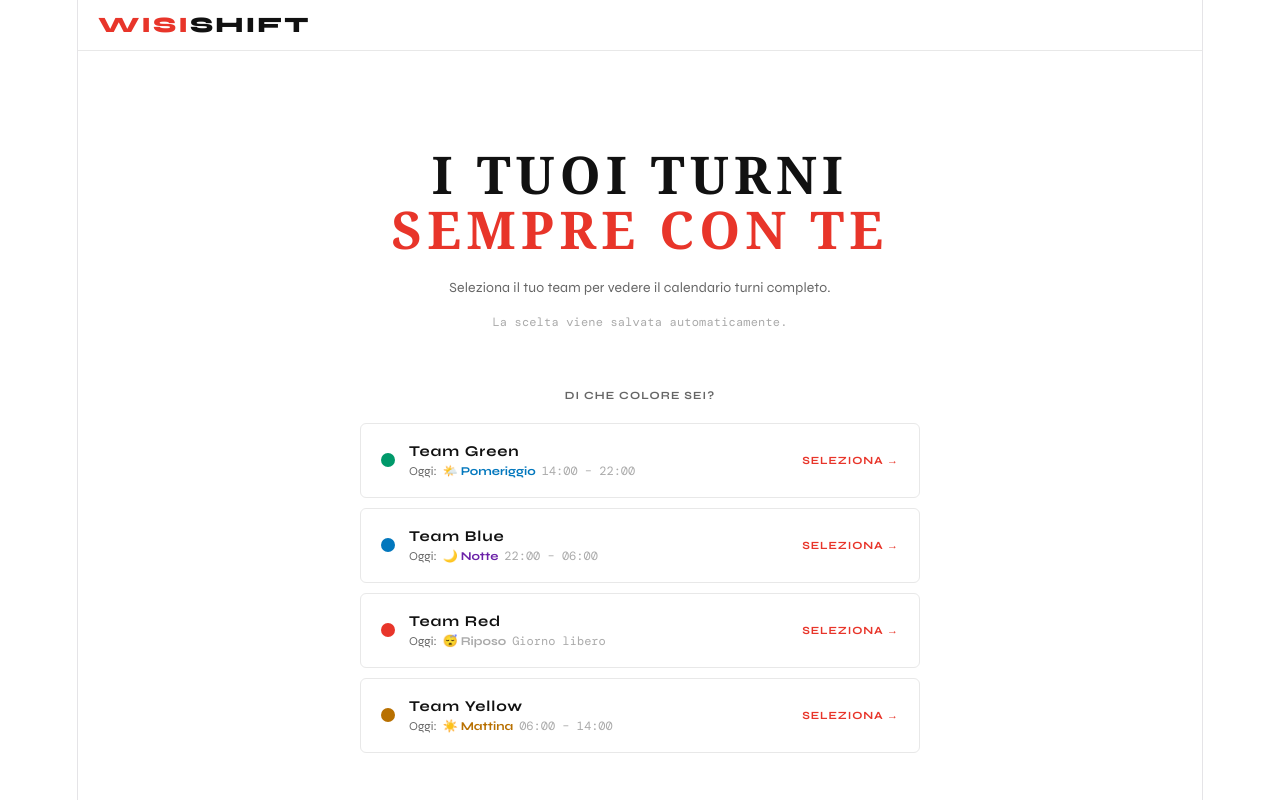
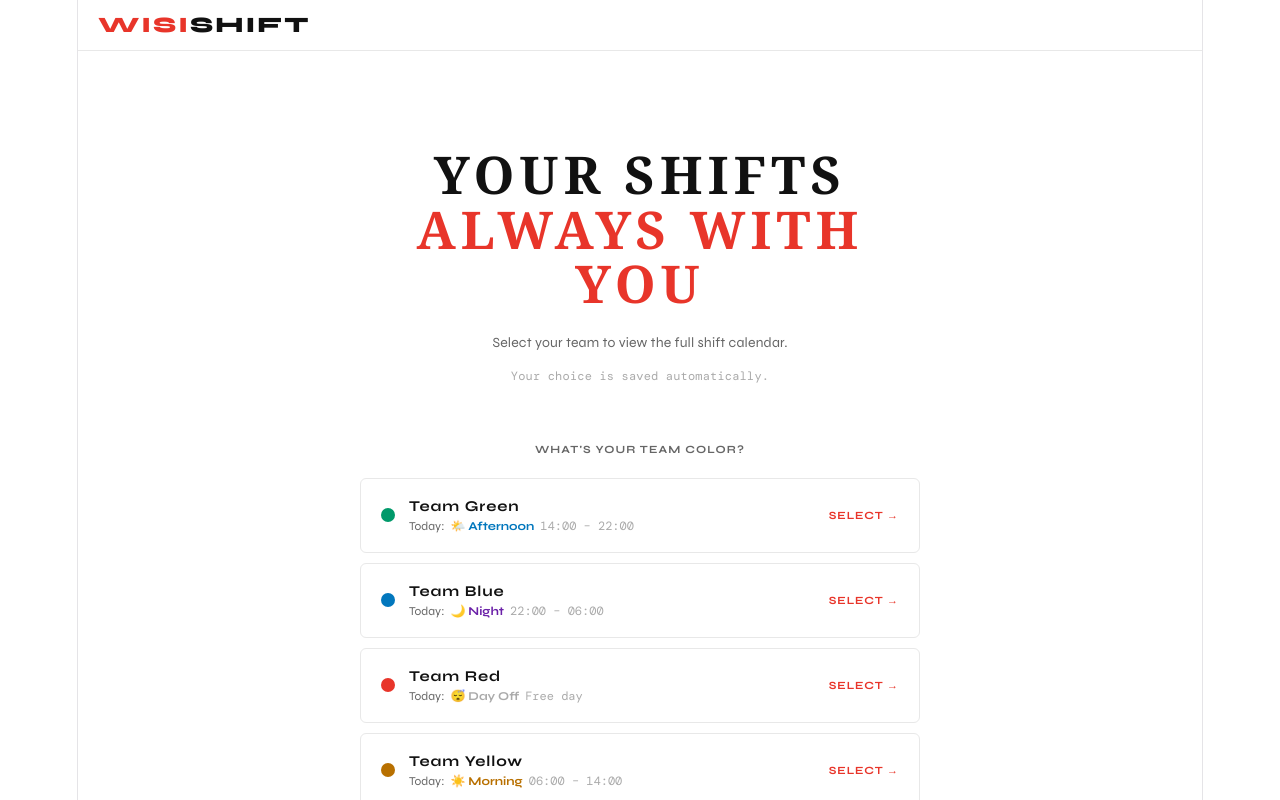
Before and after one commit to lorevis92/wisishift, a React (Vite) app: page / in a window 1280 px wide. Shown: the top 800 px of the page. Built offline with nearby package versions, Linux system fonts and the light colour scheme.

Commit message:
WisiShift in english

```diff
--- a/src/App.jsx
+++ b/src/App.jsx
@@ -72,10 +72,10 @@ const TEAM_META = {
 };
 
 const SHIFT_META = {
-  morning:   { label: "Mattina",    short: "MAT", icon: "☀️",  time: "06:00 – 14:00", color: "#B87000", bg: "rgba(184,112,0,0.06)",  border: "rgba(184,112,0,0.18)"  },
-  afternoon: { label: "Pomeriggio", short: "POM", icon: "🌤️", time: "14:00 – 22:00", color: "#0277BD", bg: "rgba(2,119,189,0.06)",  border: "rgba(2,119,189,0.18)"  },
-  night:     { label: "Notte",      short: "NOT", icon: "🌙",  time: "22:00 – 06:00", color: "#6B21A8", bg: "rgba(107,33,168,0.06)", border: "rgba(107,33,168,0.18)" },
-  off:       { label: "Riposo",     short: "—",   icon: "😴",  time: "Giorno libero", color: "#AAAAAA", bg: "transparent",           border: T.border                },
+  morning:   { label: "Morning",   short: "MOR", icon: "☀️",  time: "06:00 – 14:00", color: "#B87000", bg: "rgba(184,112,0,0.06)",  border: "rgba(184,112,0,0.18)"  },
+  afternoon: { label: "Afternoon", short: "AFT", icon: "🌤️", time: "14:00 – 22:00", color: "#0277BD", bg: "rgba(2,119,189,0.06)",  border: "rgba(2,119,189,0.18)"  },
+  night:     { label: "Night",     short: "NGT", icon: "🌙",  time: "22:00 – 06:00", color: "#6B21A8", bg: "rgba(107,33,168,0.06)", border: "rgba(107,33,168,0.18)" },
+  off:       { label: "Day Off",   short: "—",   icon: "😴",  time: "Free day",      color: "#AAAAAA", bg: "transparent",           border: T.border                },
 };
 
 function sameDay(a, b) {
@@ -152,7 +152,7 @@ export default function App() {
   if (!selectedTeam) return <Onboarding onSelect={setSelectedTeam} today={today} isMobile={isMobile} />;
 
   const tm = TEAM_META[selectedTeam];
-  const monthName = new Date(viewYear, viewMonth, 1).toLocaleString("it-IT", { month: "long" });
+  const monthName = new Date(viewYear, viewMonth, 1).toLocaleString("en-US", { month: "long" });
   const daysCount = getDaysInMonth(viewYear, viewMonth);
   const firstDay  = getFirstDayOfMonth(viewYear, viewMonth);
   const adj = getAdjacentTeams(selectedTeam, today);
@@ -194,7 +194,7 @@ export default function App() {
               cursor: "pointer", fontFamily: "'Syne', sans-serif",
               letterSpacing: "0.07em", textTransform: "uppercase",
             }}
-          >Cambia team</button>
+          >Change team</button>
         </div>
       </header>
 
@@ -206,7 +206,7 @@ export default function App() {
           borderRadius: 6, padding: "24px", marginBottom: 20,
         }}>
           <div style={{ fontSize: 11, fontWeight: 700, color: T.textSecondary, letterSpacing: "0.10em", textTransform: "uppercase", marginBottom: 14, fontFamily: "'Syne', sans-serif" }}>
-            Oggi — {today.toLocaleString("it-IT", { weekday: "long", day: "numeric", month: "long" })}
+            Today — {today.toLocaleString("en-US", { weekday: "long", day: "numeric", month: "long" })}
           </div>
 
           <div style={{ display: "flex", justifyContent: "space-between", alignItems: "flex-start", flexWrap: "wrap", gap: 16 }}>
@@ -231,7 +231,7 @@ export default function App() {
                 borderRadius: 4, padding: "16px 18px", minWidth: 200,
               }}>
                 <div style={{ fontSize: 10, fontWeight: 700, color: T.textMuted, letterSpacing: "0.10em", textTransform: "uppercase", marginBottom: 12, fontFamily: "'Syne', sans-serif" }}>
-                  Cambio turno
+                  Shift handover
                 </div>
                 {adj.before && (
                   <div style={{ display: "flex", alignItems: "center", gap: 8, marginBottom: 8 }}>
@@ -265,7 +265,7 @@ export default function App() {
 
           {/* Weekday headers */}
           <div style={{ display: "grid", gridTemplateColumns: "repeat(7,1fr)", gap: 4, marginBottom: 6 }}>
-            {["Lun","Mar","Mer","Gio","Ven","Sab","Dom"].map((d,i) => (
+            {["Mon","Tue","Wed","Thu","Fri","Sat","Sun"].map((d,i) => (
               <div key={i} style={{ textAlign: "center", fontSize: 10, fontWeight: 700, color: T.textMuted, padding: "4px 0", textTransform: "uppercase", letterSpacing: "0.08em", fontFamily: "'Syne', sans-serif" }}>{d}</div>
             ))}
           </div>
@@ -311,7 +311,7 @@ export default function App() {
           {/* Legend */}
           <div style={{ borderTop: `1px solid ${T.border}`, marginTop: 20, paddingTop: 16, display: "flex", gap: 12, flexWrap: "wrap" }}>
             <div style={{ fontSize: 10, fontWeight: 700, color: T.textMuted, letterSpacing: "0.10em", textTransform: "uppercase", fontFamily: "'Syne', sans-serif", width: "100%", marginBottom: 4 }}>
-              Legenda
+              Legend
             </div>
             {Object.entries(SHIFT_META).map(([k, v]) => (
               <div key={k} style={{ display: "flex", alignItems: "center", gap: 6 }}>
@@ -327,8 +327,8 @@ export default function App() {
         {selectedDay && (() => {
           const shift = getShiftForDate(selectedTeam, selectedDay);
           const dsm = SHIFT_META[shift];
-          const dayName = selectedDay.toLocaleString("it-IT", { weekday: "long" });
-          const dateStr = selectedDay.toLocaleString("it-IT", { day: "numeric", month: "long", year: "numeric" });
+          const dayName = selectedDay.toLocaleString("en-US", { weekday: "long" });
+          const dateStr = selectedDay.toLocaleString("en-US", { day: "numeric", month: "long", year: "numeric" });
           return (
             <div style={{ background: T.bg, border: `1px solid ${T.border}`, borderRadius: 6, padding: "24px", marginTop: 16 }}>
               <div style={{ display: "flex", justifyContent: "space-between", alignItems: "flex-start", marginBottom: 20 }}>
@@ -392,22 +392,22 @@ function Onboarding({ onSelect, today, isMobile }) {
         {/* Hero */}
         <div style={{ textAlign: "center", padding: isMobile ? "32px 0 36px" : "48px 0 48px" }}>
           <h1 style={{ fontSize: "clamp(28px, 6vw, 52px)", fontWeight: 700, color: T.text, margin: "0 0 0", lineHeight: 1.05, letterSpacing: "0.10em", textTransform: "uppercase", fontFamily: "Georgia, 'Times New Roman', serif" }}>
-            I tuoi turni
+            Your shifts
           </h1>
           <h1 style={{ fontSize: "clamp(28px, 6vw, 52px)", fontWeight: 700, color: T.primary, margin: "0 0 20px", lineHeight: 1.05, letterSpacing: "0.10em", textTransform: "uppercase", fontFamily: "Georgia, 'Times New Roman', serif" }}>
-            sempre con te
+            always with you
           </h1>
           <p style={{ fontSize: 14, color: T.textSecondary, margin: "0 0 8px", lineHeight: 1.75 }}>
-            Seleziona il tuo team per vedere il calendario turni completo.
+            Select your team to view the full shift calendar.
           </p>
           <p style={{ fontSize: 12, color: T.textMuted, margin: 0, fontFamily: "'DM Mono', monospace" }}>
-            La scelta viene salvata automaticamente.
+            Your choice is saved automatically.
           </p>
         </div>
 
         {/* Team cards */}
         <div style={{ fontSize: 11, fontWeight: 700, color: T.textSecondary, letterSpacing: "0.10em", textTransform: "uppercase", marginBottom: 14, fontFamily: "'Syne', sans-serif" }}>
-          Di che colore sei?
+          What's your team color?
         </div>
 
         <div style={{ display: "flex", flexDirection: "column", gap: 10 }}>
@@ -434,14 +434,14 @@ function Onboarding({ onSelect, today, isMobile }) {
                       Team {tm.name}
                     </div>
                     <div style={{ fontSize: 12, color: T.textSecondary, marginTop: 3, display: "flex", alignItems: "center", gap: 6 }}>
-                      <span>Oggi:</span>
+                      <span>Today:</span>
                       <span style={{ color: sm.color, fontWeight: 700 }}>{sm.icon} {sm.label}</span>
                       <span style={{ fontFamily: "'DM Mono', monospace", color: T.textMuted }}>{sm.time}</span>
                     </div>
                   </div>
                 </div>
                 <span style={{ fontSize: 11, fontWeight: 700, color: T.primary, letterSpacing: "0.08em", textTransform: "uppercase" }}>
-                  Seleziona →
+                  Select →
                 </span>
               </button>
             );
```
Also changed, not shown: public/logo-wisi.png (added), public/logo-wisiverse.png (added).
